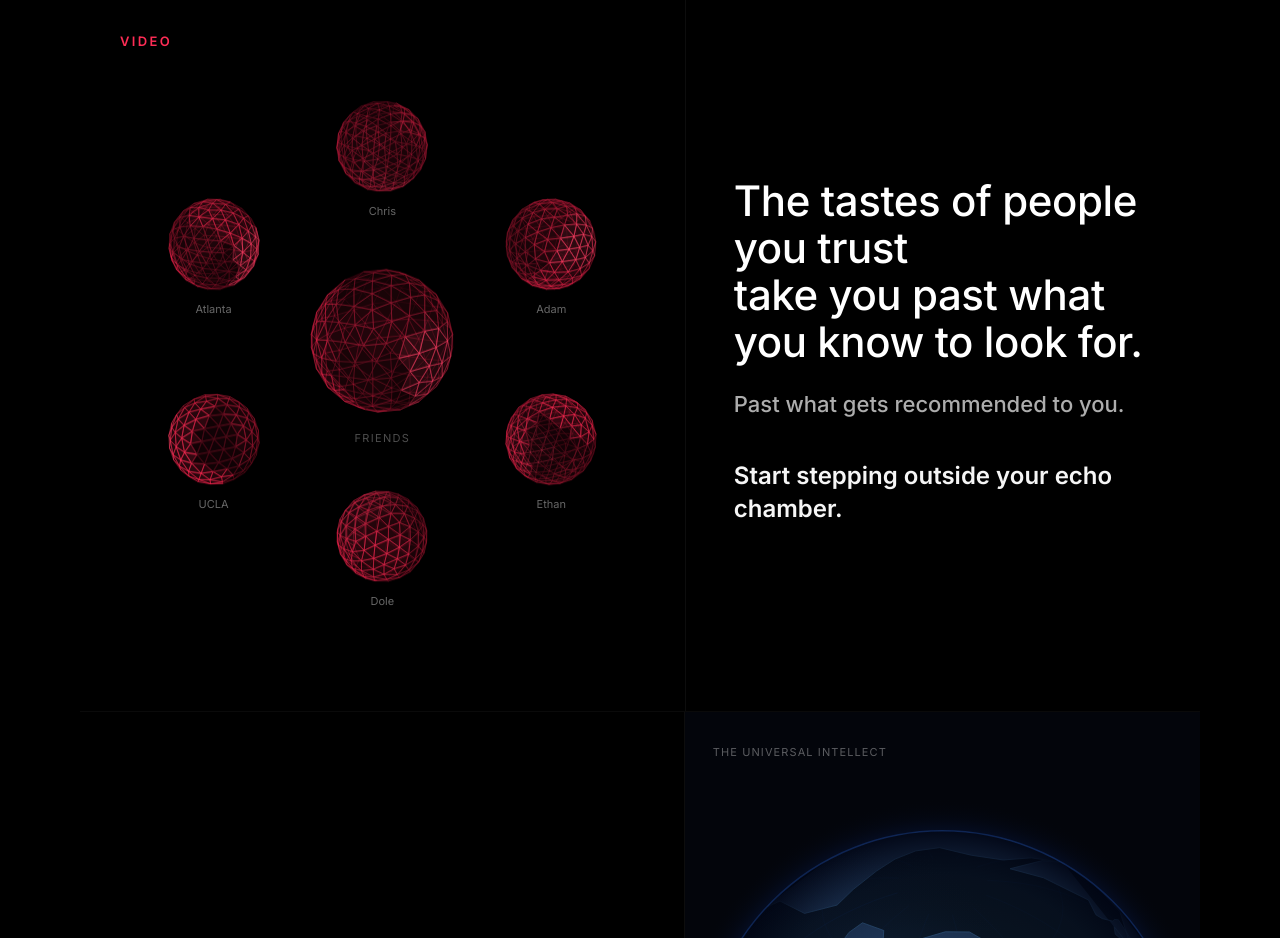
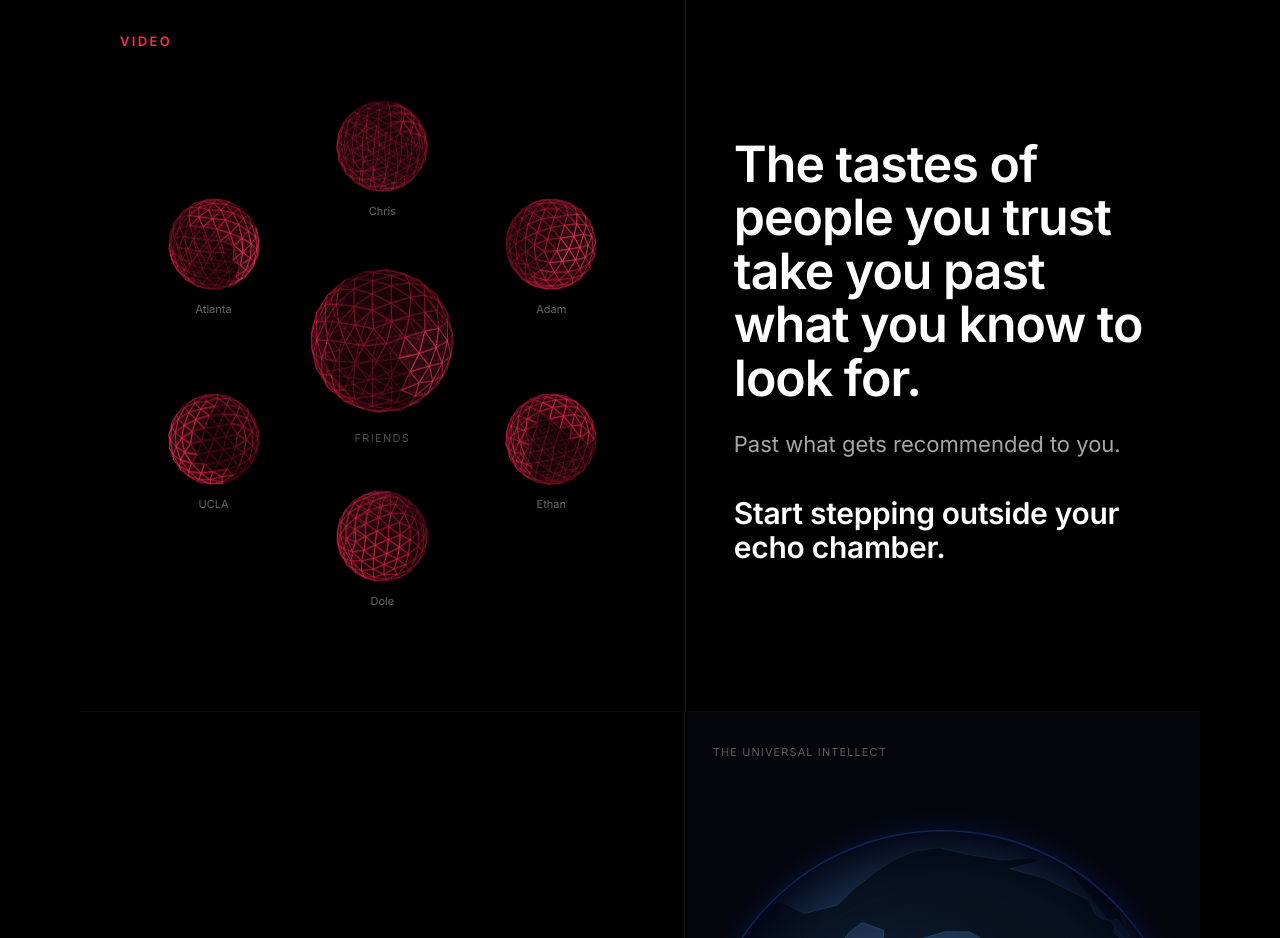
Before and after one commit to sn-ux/blueprint, a Next.js app: page / in a window 1280 px wide. Shown: the part 1580-2518 px from the top of the page. Built offline with nearby package versions, Linux system fonts and the light colour scheme; no server answers; the database is empty.

Commit message:
refine page 3 typography hierarchy and text wrapping

```diff
--- a/app/page.tsx
+++ b/app/page.tsx
@@ -1979,21 +1979,26 @@ export default function LandingPage() {
         <div className="flex flex-col justify-center py-12 px-12 overflow-hidden"
           style={{ width: "46%", borderLeft: "1px solid rgba(255,255,255,0.05)", alignSelf: "stretch" }}>
 
-          {/* Block 1 — main statement, medium-large */}
-          <p className="text-[36px] md:text-[42px] font-medium leading-[1.12] text-white" style={{ letterSpacing: "-0.01em" }}>
-            The tastes of people you trust<br />
+          {/* maxWidth constrains line length — prevents stretched lines and orphans */}
+          <div style={{ maxWidth: 540 }}>
+
+            {/* Block 1 — primary: strong, tight, full white */}
+            <p className="text-[44px] md:text-[50px] font-semibold leading-[1.07] text-white" style={{ letterSpacing: "-0.02em" }}>
+              The tastes of people you trust
               take you past what you know to look for.
             </p>
 
-          {/* Block 2 — middle line, small gap after block 1, slightly quieter */}
-          <p className="mt-6 text-[20px] md:text-[22px] font-medium leading-snug" style={{ color: "rgba(255,255,255,0.68)" }}>
+            {/* Block 2 — secondary: soft continuation, muted */}
+            <p className="text-[20px] md:text-[22px] font-normal leading-snug" style={{ color: "rgba(255,255,255,0.65)", marginTop: 24 }}>
               Past what gets recommended to you.
             </p>
 
-          {/* Block 3 — CTA, slightly larger gap, brighter and bolder */}
-          <p className="mt-10 text-[22px] md:text-[24px] font-semibold leading-snug" style={{ color: "rgba(255,255,255,0.96)" }}>
+            {/* Block 3 — payoff: bigger than secondary, semibold, full white */}
+            <p className="text-[28px] md:text-[30px] font-semibold leading-[1.15] text-white" style={{ letterSpacing: "-0.01em", marginTop: 36 }}>
               Start stepping outside your echo chamber.
             </p>
+
+          </div>
         </div>
 
       </section>
```
Lines whose indentation alone changed are shown as unchanged.
